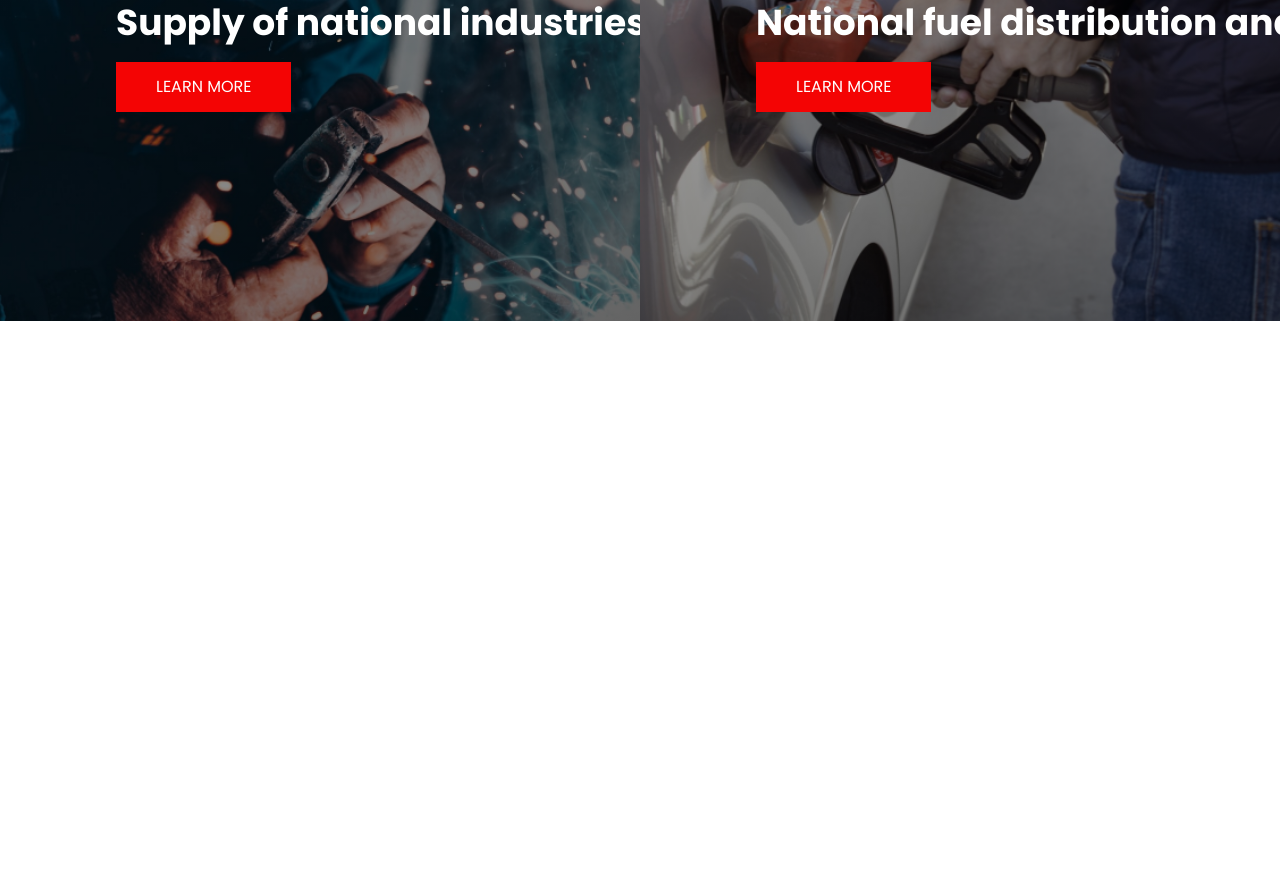
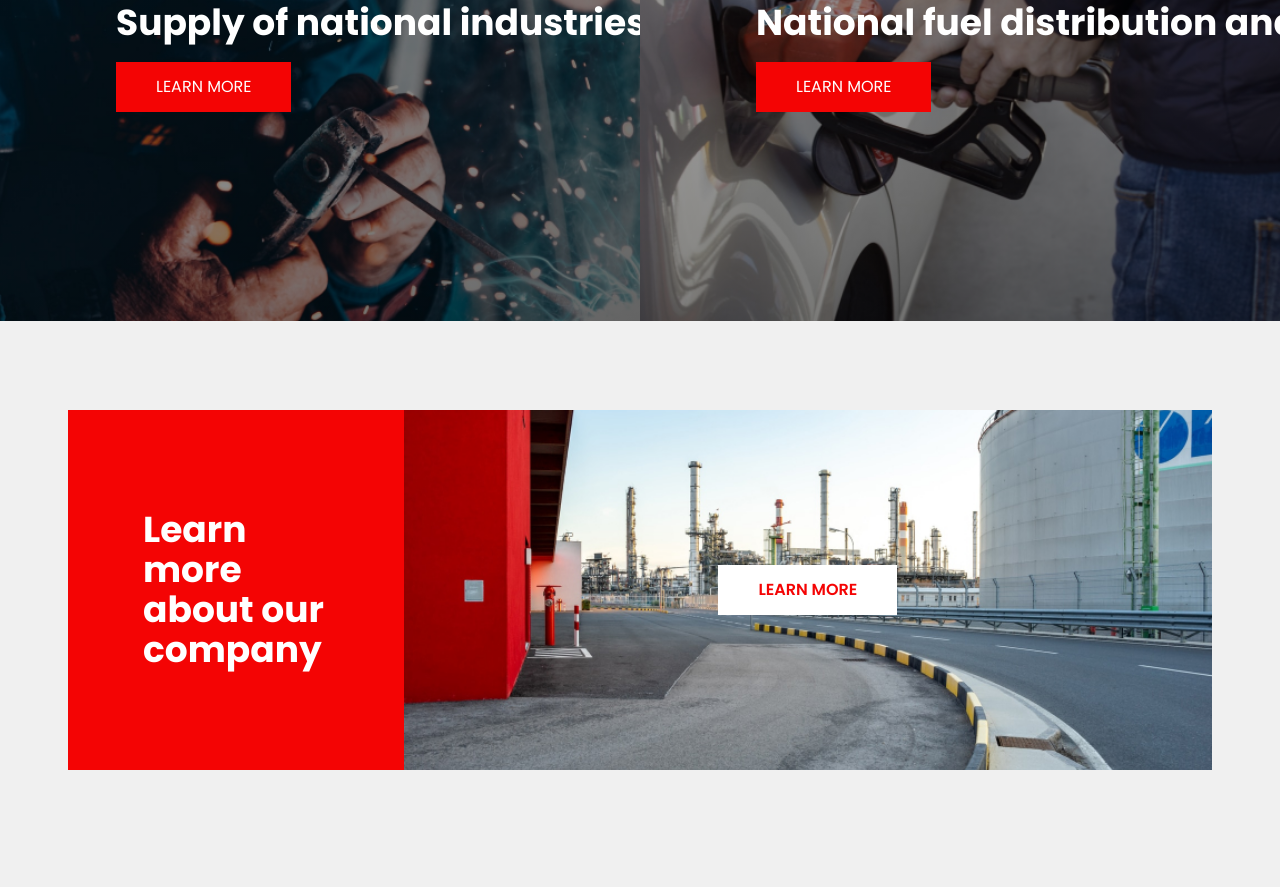
Before and after one commit to km-saifullah/petroil_tailwind, a plain HTML site: page index.html in a window 1280 px wide. Shown: the part 2264-3151 px from the top of the page. Before the commit the page ends 2585 px from the top, so only its background shows below. Drawn offline with nearby package versions, Linux system fonts and the light colour scheme.

Commit message:
learn more section done!

```diff
--- a/index.html
+++ b/index.html
@@ -226,6 +226,28 @@
     <!-- ====== Service End ====== -->
 
     <!-- ====== Learn More Start ====== -->
+    <section class="bg-[#F0F0F0] pt-[89px] pb-[117px]">
+      <div class="max-w-container mx-auto">
+        <div class="flex">
+          <div
+            class="w-[413px] py-[100px] px-[75px] bg-primary flex items-center justify-center"
+          >
+            <h3 class="text-white font-bold text-4xl">
+              Learn more about our company
+            </h3>
+          </div>
+          <div
+            class="w-full bg-road bg-no-repeat bg-cover flex items-center justify-center"
+          >
+            <a
+              href="#"
+              class="py-[13px] px-[40px] bg-white text-primary uppercase text-base inline-block outline-none border-none font-semibold"
+              >Learn more</a
+            >
+          </div>
+        </div>
+      </div>
+    </section>
     <!-- ====== Learn More End ====== -->
 
     <!-- ====== Brand Start ====== -->
--- a/js/tailwind.config.js
+++ b/js/tailwind.config.js
@@ -15,6 +15,7 @@ tailwind.config = {
       },
       backgroundImage: {
         banner: "url('./images/banner.jpg')",
+        road: "url('./images/road.jpg')",
       },
     },
   },
```
